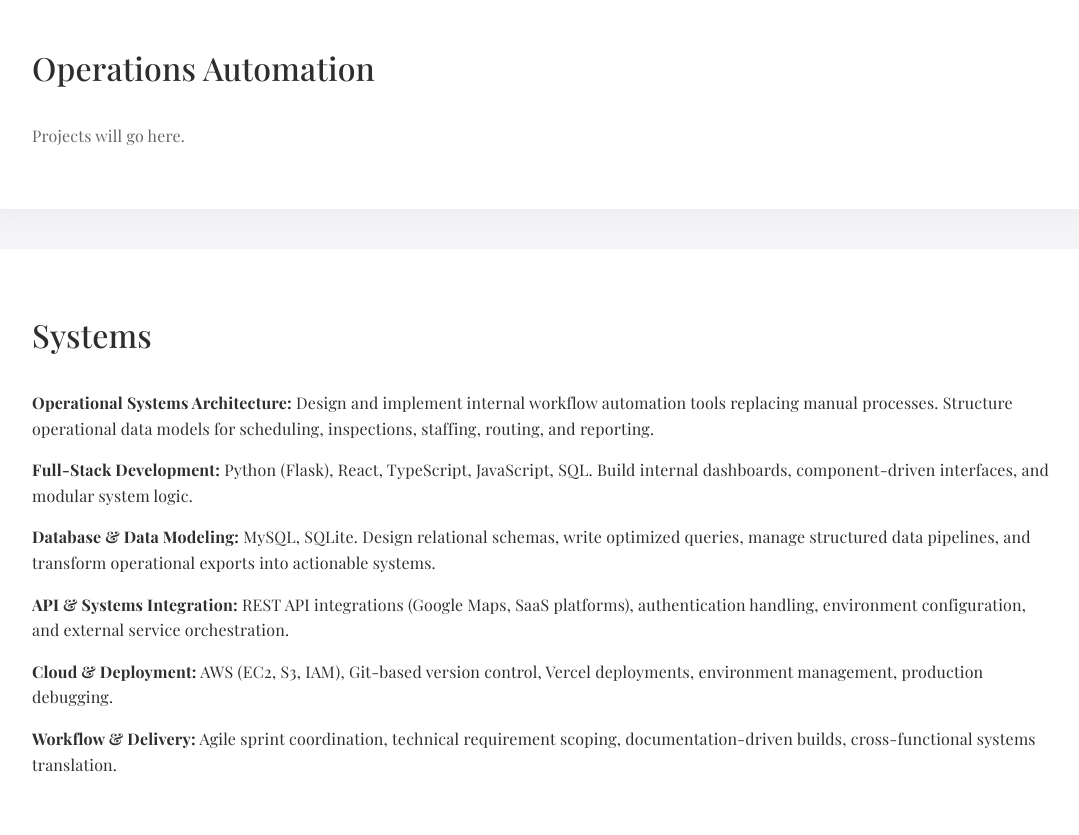
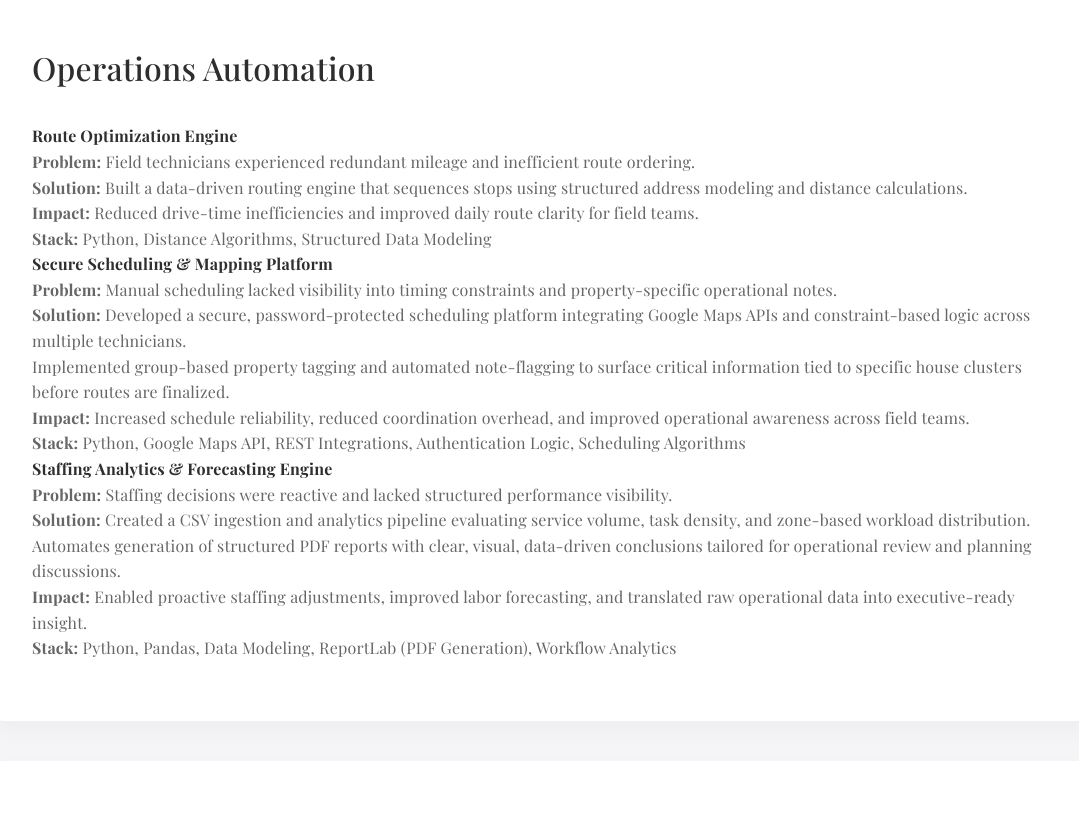
Before and after one commit to madelinegit/madelinedotcom, a React (Vite) app: page / in a window 1280 px wide. Shown: the part 560-1395 px from the top of the page, without its empty margins (98-1177 px from the left). Built offline with nearby package versions, Linux system fonts and the light colour scheme.

Commit message:
Update Home.tsx

```diff
--- a/src/pages/Home.tsx
+++ b/src/pages/Home.tsx
@@ -9,8 +9,34 @@ function Home() {
       <Hero />
 
       <Section id="automation" title="Operations Automation">
-        <p>Projects will go here.</p>
-      </Section>
+
+  <div className="automation-item">
+    <h4>Route Optimization Engine</h4>
+    <p><strong>Problem:</strong> Field technicians experienced redundant mileage and inefficient route ordering.</p>
+    <p><strong>Solution:</strong> Built a data-driven routing engine that sequences stops using structured address modeling and distance calculations.</p>
+    <p><strong>Impact:</strong> Reduced drive-time inefficiencies and improved daily route clarity for field teams.</p>
+    <p className="stack"><strong>Stack:</strong> Python, Distance Algorithms, Structured Data Modeling</p>
+  </div>
+
+  <div className="automation-item">
+    <h4>Secure Scheduling & Mapping Platform</h4>
+    <p><strong>Problem:</strong> Manual scheduling lacked visibility into timing constraints and property-specific operational notes.</p>
+    <p><strong>Solution:</strong> Developed a secure, password-protected scheduling platform integrating Google Maps APIs and constraint-based logic across multiple technicians.</p>
+    <p>Implemented group-based property tagging and automated note-flagging to surface critical information tied to specific house clusters before routes are finalized.</p>
+    <p><strong>Impact:</strong> Increased schedule reliability, reduced coordination overhead, and improved operational awareness across field teams.</p>
+    <p className="stack"><strong>Stack:</strong> Python, Google Maps API, REST Integrations, Authentication Logic, Scheduling Algorithms</p>
+  </div>
+
+  <div className="automation-item">
+    <h4>Staffing Analytics & Forecasting Engine</h4>
+    <p><strong>Problem:</strong> Staffing decisions were reactive and lacked structured performance visibility.</p>
+    <p><strong>Solution:</strong> Created a CSV ingestion and analytics pipeline evaluating service volume, task density, and zone-based workload distribution.</p>
+    <p>Automates generation of structured PDF reports with clear, visual, data-driven conclusions tailored for operational review and planning discussions.</p>
+    <p><strong>Impact:</strong> Enabled proactive staffing adjustments, improved labor forecasting, and translated raw operational data into executive-ready insight.</p>
+    <p className="stack"><strong>Stack:</strong> Python, Pandas, Data Modeling, ReportLab (PDF Generation), Workflow Analytics</p>
+  </div>
+
+</Section>
 
       <Section id="systems" title="Systems">
         <ul>
```
